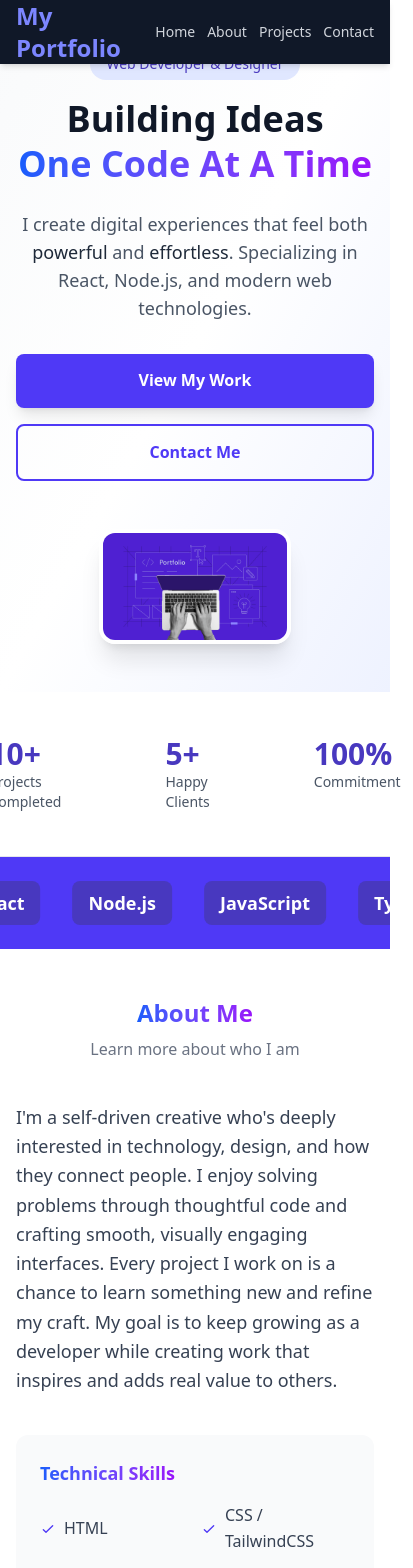
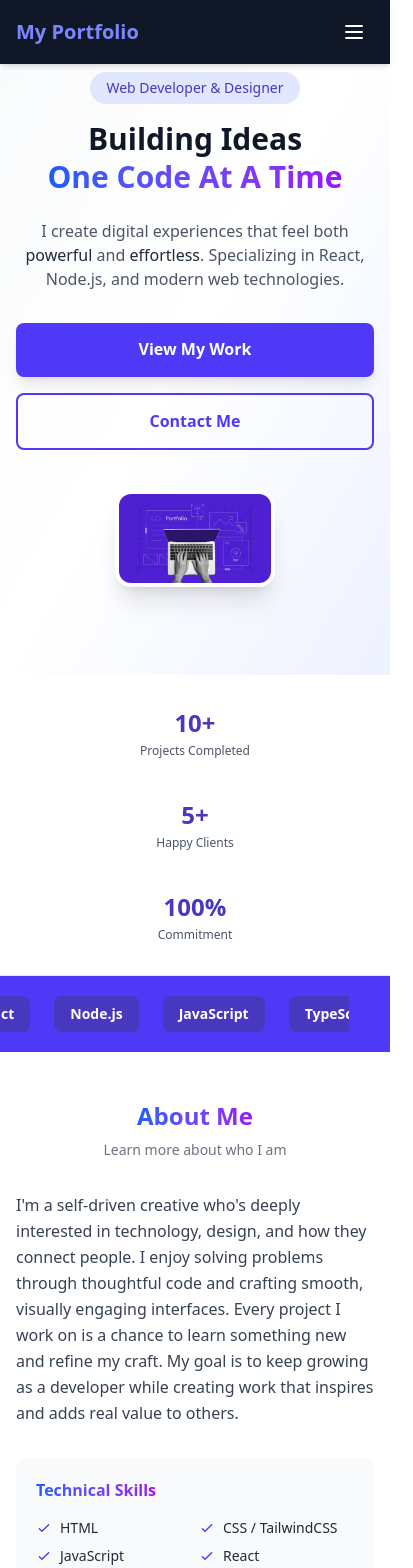
Before and after one commit to taylin1/React-Portfolio, a React (Vite) app in the folder react-portfolio/: page / in a window 390 px wide. Shown: the top 1568 px of the page, 413 px wide, since content can reach past the window. Built offline with nearby package versions, Linux system fonts and the light colour scheme.

Commit message:
Added mobile responsivness to the interface

```diff
--- a/react-portfolio/src/components/HeroPage.jsx
+++ b/react-portfolio/src/components/HeroPage.jsx
@@ -4,7 +4,7 @@ import PortfolioWeb from "../assets/PortfolioWeb.png";
 function HeroPage() {
   return (
     <>
-      {/* Hero Section - Compact */}
+      {/* Hero Section */}
       <section
         id="home"
         className="min-h-[80vh] md:min-h-[70vh] flex flex-col justify-center items-center px-4 py-12 bg-gradient-to-br from-gray-50 via-white to-indigo-50"
@@ -14,30 +14,30 @@ function HeroPage() {
             Web Developer & Designer
           </span>
 
-          <h1 className="text-4xl md:text-6xl font-extrabold text-gray-900 mb-6 leading-tight">
+          <h1 className="text-3xl sm:text-4xl md:text-6xl font-extrabold text-gray-900 mb-6 leading-tight">
             Building Ideas <br />
             <span className="bg-gradient-to-r from-blue-600 to-purple-600 bg-clip-text text-transparent">
               One Code At A Time
             </span>
           </h1>
 
-          <p className="text-lg md:text-xl text-gray-600 mb-8 max-w-2xl mx-auto">
+          <p className="text-base sm:text-lg md:text-xl text-gray-600 mb-8 max-w-2xl mx-auto">
             I create digital experiences that feel both{" "}
             <span className="font-medium text-gray-800">powerful</span> and{" "}
             <span className="font-medium text-gray-800">effortless</span>.
             Specializing in React, Node.js, and modern web technologies.
           </p>
 
-          <div className="flex flex-col sm:flex-row gap-4 justify-center mb-12">
+          <div className="flex flex-col sm:flex-row gap-4 justify-center mb-10">
             <a
               href="#projects"
-              className="inline-block bg-indigo-600 text-white px-8 py-3.5 rounded-lg font-semibold hover:bg-indigo-700 transition shadow-lg hover:shadow-xl"
+              className="inline-block bg-indigo-600 text-white px-8 py-3.5 rounded-lg font-semibold hover:bg-indigo-700 transition shadow-lg hover:shadow-xl w-full sm:w-auto text-center"
             >
               View My Work
             </a>
             <a
               href="#contact"
-              className="inline-block border-2 border-indigo-600 text-indigo-600 px-8 py-3.5 rounded-lg font-semibold hover:bg-indigo-50 transition"
+              className="inline-block border-2 border-indigo-600 text-indigo-600 px-8 py-3.5 rounded-lg font-semibold hover:bg-indigo-50 transition w-full sm:w-auto text-center"
             >
               Contact Me
             </a>
@@ -46,73 +46,62 @@ function HeroPage() {
           <img
             src={PortfolioWeb}
             alt="Portfolio preview"
-            className="w-48 md:w-64 lg:w-80 mx-auto rounded-2xl shadow-xl border-4 border-white"
+            className="w-40 md:w-64 lg:w-80 mx-auto rounded-2xl shadow-xl border-4 border-white mb-4"
           />
         </div>
       </section>
 
-      {/* Quick Stats Bar */}
-      <section className="bg-white border-b border-gray-200 py-8">
+      {/* Quick Stats Bar - Stack on mobile */}
+      <section className="bg-white border-b border-gray-200 py-6">
         <div className="max-w-4xl mx-auto px-4">
-          <div className="flex justify-center align-items-center gap-20">
-            <div className="p-3">
-              <p className="text-3xl font-bold text-indigo-700">10+</p>
-              <p className="text-sm text-gray-600">Projects Completed</p>
+          <div className="flex flex-col sm:flex-row justify-center items-center gap-6 sm:gap-12">
+            <div className="text-center p-2">
+              <p className="text-2xl md:text-3xl font-bold text-indigo-700">10+</p>
+              <p className="text-xs sm:text-sm text-gray-600 mt-1">Projects Completed</p>
             </div>
-            <div className="p-3">
-              <p className="text-3xl font-bold text-indigo-700">5+</p>
-              <p className="text-sm text-gray-600">Happy Clients</p>
+            <div className="text-center p-2">
+              <p className="text-2xl md:text-3xl font-bold text-indigo-700">5+</p>
+              <p className="text-xs sm:text-sm text-gray-600 mt-1">Happy Clients</p>
             </div>
-            <div className="p-3">
-              <p className="text-3xl font-bold text-indigo-700">100%</p>
-              <p className="text-sm text-gray-600">Commitment</p>
+            <div className="text-center p-2">
+              <p className="text-2xl md:text-3xl font-bold text-indigo-700">100%</p>
+              <p className="text-xs sm:text-sm text-gray-600 mt-1">Commitment</p>
             </div>
           </div>
         </div>
       </section>
 
-      {/* Tech Stack Marquee */}
-      <section className="bg-indigo-600 py-6 overflow-hidden">
-        <div className="flex flex-nowrap gap-8 animate-scroll marquee">
-          {["React", "Node.js", "JavaScript", "TypeScript", "TailwindCSS", "HTML5", "CSS3", "Express", "Supabase", "REST APIs"].map(
-            (tech) => (
+      {/* Tech Stack Marquee - Pause on mobile */}
+      <section className="bg-indigo-600 py-5 overflow-hidden md:overflow-visible">
+        <div className="flex flex-nowrap gap-6 sm:gap-8 md:gap-10 animate-scroll marquee overflow-x-auto md:overflow-visible">
+          {[...["React", "Node.js", "JavaScript", "TypeScript", "TailwindCSS", "HTML5", "CSS3", "Express", "Supabase", "REST APIs"],
+            ["React", "Node.js", "JavaScript", "TypeScript", "TailwindCSS", "HTML5", "CSS3", "Express", "Supabase", "REST APIs"]
+          ].flat().map((tech) => (
             <span
               key={tech}
-                className="text-white font-semibold text-lg px-4 py-2 bg-indigo-700 rounded-lg whitespace-nowrap"
+              className="text-white font-semibold text-sm sm:text-base md:text-lg px-4 py-2 bg-indigo-700 rounded-lg whitespace-nowrap flex-shrink-0"
             >
               {tech}
             </span>
-            )
-          )}
-          {/* Duplicate for seamless scroll */}
-          {["React", "Node.js", "JavaScript", "TypeScript", "TailwindCSS", "HTML5", "CSS3", "Express", "REST APIs"].map(
-            (tech) => (
-              <span
-                key={`dup-${tech}`}
-                className="text-white font-semibold text-lg px-4 py-2 bg-indigo-700 rounded-lg whitespace-nowrap"
-              >
-                {tech}
-              </span>
-            )
-          )}
+          ))}
         </div>
       </section>
 
-      {/* About Section - More compact */}
+      {/* About Section */}
       <section id="about" className="py-12 bg-white">
-        <div className="max-w-7xl mx-auto px-4">
-          <div className="text-center mb-10">
+        <div className="max-w-5xl mx-auto px-4">
+          <div className="text-center mb-8 md:mb-10">
             <h2 className="text-2xl md:text-3xl font-bold text-indigo-700 mb-2">
               <span className="bg-gradient-to-r from-blue-600 to-purple-600 bg-clip-text text-transparent">
                 About Me
               </span>
             </h2>
-            <p className="text-gray-500">Learn more about who I am</p>
+            <p className="text-sm text-gray-500">Learn more about who I am</p>
           </div>
 
-          <div className="flex flex-col md:flex-row gap-10 md:gap-16 items-center">
+          <div className="flex flex-col md:flex-row gap-8 md:gap-16">
             <div className="w-full md:w-1/2">
-              <p className="text-gray-700 leading-relaxed text-lg">
+              <p className="text-gray-700 leading-relaxed text-base">
                 I'm a self-driven creative who's deeply interested in technology,
                 design, and how they connect people. I enjoy solving problems
                 through thoughtful code and crafting smooth, visually engaging
@@ -123,19 +112,16 @@ function HeroPage() {
             </div>
 
             <div className="w-full md:w-1/2">
-              <div className="bg-gray-50 rounded-xl p-6">
-                <h3 className="text-lg font-semibold text-indigo-700 mb-4">
+              <div className="bg-gray-50 rounded-xl p-5 md:p-6">
+                <h3 className="text-base md:text-lg font-semibold text-indigo-700 mb-4">
                   <span className="bg-gradient-to-r from-blue-600 to-purple-600 bg-clip-text text-transparent">
                     Technical Skills
                   </span>
                 </h3>
-                <div className="grid grid-cols-2 gap-3">
+                <div className="grid grid-cols-2 gap-2 md:gap-3">
                   {["HTML", "CSS / TailwindCSS", "JavaScript", "React", "Node.js", "Express", "REST APIs", "Git / GitHub"].map(
                     (skill) => (
-                      <div
-                        key={skill}
-                        className="flex items-center gap-2 text-gray-700"
-                      >
+                      <div key={skill} className="flex items-center gap-2 text-sm md:text-gray-700">
                         <svg className="w-4 h-4 text-indigo-600 flex-shrink-0" fill="none" stroke="currentColor" viewBox="0 0 24 24">
                           <path strokeLinecap="round" strokeLinejoin="round" strokeWidth={2} d="M5 13l4 4L19 7" />
                         </svg>
@@ -144,11 +130,8 @@ function HeroPage() {
                     )
                   )}
                 </div>
-                </div>
 
-            </div>
-            <div>
-             <h3 className="text-lg font-semibold text-indigo-700 mt-6 mb-4">
+                <h3 className="text-base md:text-lg font-semibold text-indigo-700 mt-5 md:mt-6 mb-3">
                   <span className="bg-gradient-to-r from-blue-600 to-purple-600 bg-clip-text text-transparent">
                     Soft Skills
                   </span>
@@ -158,7 +141,7 @@ function HeroPage() {
                     (skill) => (
                       <span
                         key={skill}
-                        className="px-3 py-1 bg-indigo-100 text-indigo-700 text-sm rounded-full"
+                        className="px-3 py-1 bg-indigo-100 text-indigo-700 text-xs md:text-sm rounded-full"
                       >
                         {skill}
                       </span>
@@ -168,6 +151,7 @@ function HeroPage() {
               </div>
             </div>
           </div>
+        </div>
       </section>
     </>
   );
--- a/react-portfolio/src/components/NavBar.jsx
+++ b/react-portfolio/src/components/NavBar.jsx
@@ -1,20 +1,60 @@
-import React from "react";
+import React, { useState } from "react";
 
 function NavBar() {
+  const [isOpen, setIsOpen] = useState(false);
+
   return (
-     <nav className="bg-gray-900 text-white fixed w-full top-0 shadow-md z-50">
-      <div className="max-w-6xl mx-auto px-4 flex justify-between items-center h-16">
-        <a href="#home" className="text-2xl font-bold text-indigo-400">My Portfolio</a>
-        <div className="space-x-3 text-sm md:text-lg md:space-x-6">
-         <a href="#home" className="text-gray-300 no-underline hover:text-blue-400">Home</a>
-          <a href="#about" className="text-gray-300 no-underline hover:text-blue-400">About</a>
-          <a href="#projects" className="text-gray-300 no-underline hover:text-blue-400">Projects</a>
-          <a href="#contact" className="text-gray-300 no-underline hover:text-blue-400">Contact</a>
-          </div>
+    <nav className="bg-gray-900 text-white fixed w-full top-0 shadow-md z-50 h-16">
+      <div className="max-w-6xl mx-auto px-4 flex justify-between items-center h-full">
+        <a href="#home" className="text-xl md:text-2xl font-bold text-indigo-400">
+          My Portfolio
+        </a>
+
+        {/* Desktop nav */}
+        <div className="hidden md:flex space-x-6 text-sm">
+          <a href="#home" className="text-gray-300 hover:text-indigo-400 transition">Home</a>
+          <a href="#about" className="text-gray-300 hover:text-indigo-400 transition">About</a>
+          <a href="#projects" className="text-gray-300 hover:text-indigo-400 transition">Projects</a>
+          <a href="#contact" className="text-gray-300 hover:text-indigo-400 transition">Contact</a>
+        </div>
+
+        {/* Mobile hamburger button */}
+        <button
+          className="md:hidden p-2 rounded-lg hover:bg-gray-800 transition"
+          onClick={() => setIsOpen(!isOpen)}
+          aria-label="Toggle menu"
+        >
+          {isOpen ? (
+            <svg className="w-6 h-6" fill="none" stroke="currentColor" viewBox="0 0 24 24">
+              <path strokeLinecap="round" strokeLinejoin="round" strokeWidth={2} d="M6 18L18 6M6 6l12 12" />
+            </svg>
+          ) : (
+            <svg className="w-6 h-6" fill="none" stroke="currentColor" viewBox="0 0 24 24">
+              <path strokeLinecap="round" strokeLinejoin="round" strokeWidth={2} d="M4 6h16M4 12h16M4 18h16" />
+            </svg>
+          )}
+        </button>
       </div>
+
+      {/* Mobile dropdown menu */}
+      {isOpen && (
+        <div className="md:hidden bg-gray-800 px-4 py-4 flex flex-col gap-3 border-t border-gray-700">
+          <a href="#home" className="text-gray-300 hover:text-indigo-400 py-2 transition" onClick={() => setIsOpen(false)}>
+            Home
+          </a>
+          <a href="#about" className="text-gray-300 hover:text-indigo-400 py-2 transition" onClick={() => setIsOpen(false)}>
+            About
+          </a>
+          <a href="#projects" className="text-gray-300 hover:text-indigo-400 py-2 transition" onClick={() => setIsOpen(false)}>
+            Projects
+          </a>
+          <a href="#contact" className="text-gray-300 hover:text-indigo-400 py-2 transition" onClick={() => setIsOpen(false)}>
+            Contact
+          </a>
+        </div>
+      )}
     </nav>
   );
-};
-
+}
 
 export default NavBar;
--- a/react-portfolio/src/components/ProjectPage.jsx
+++ b/react-portfolio/src/components/ProjectPage.jsx
@@ -42,15 +42,15 @@ function ProjectsPage (){
     <section id="projects" className="py-12 bg-gray-50">
       <div className="max-w-6xl mx-auto px-4">
         <h2 className="text-3xl md:text-4xl font-bold text-indigo-700 text-center mb-8">Projects</h2>
-        <div className="grid grid-cols-1 md:grid-cols-2 lg:grid-cols-3 gap-6">
+        <div className="grid grid-cols-1 sm:grid-cols-2 lg:grid-cols-3 gap-4 md:gap-6">
 
         {/*This creates a new array that cycles through original array*/}
 
         {projects.map((project, index) => (
           <div key={index} className="bg-white rounded-xl shadow-md overflow-hidden hover:shadow-lg hover:scale-[1.02] transition-all duration-300">
-            <img src={project.image} alt={project.title} className="w-full h-48 object-cover"/>
+            <img src={project.image} alt={project.title} className="w-full h-40 sm:h-44 md:h-48 object-cover"/>
             <div className="p-4">
-              <h3 className="text-lg font-semibold text-gray-900 mb-2">{project.title}</h3>
+              <h3 className="text-base md:text-lg font-semibold text-gray-900 mb-2">{project.title}</h3>
               <a
                 href={project.link}
                 className="inline-block bg-indigo-600 text-white px-4 py-2 rounded-lg hover:bg-indigo-700 transition text-sm"
```
Also changed, not shown: react-portfolio/src/components/ContactPage.jsx (+11 -7 lines). Lines whose indentation alone changed are shown as unchanged.
